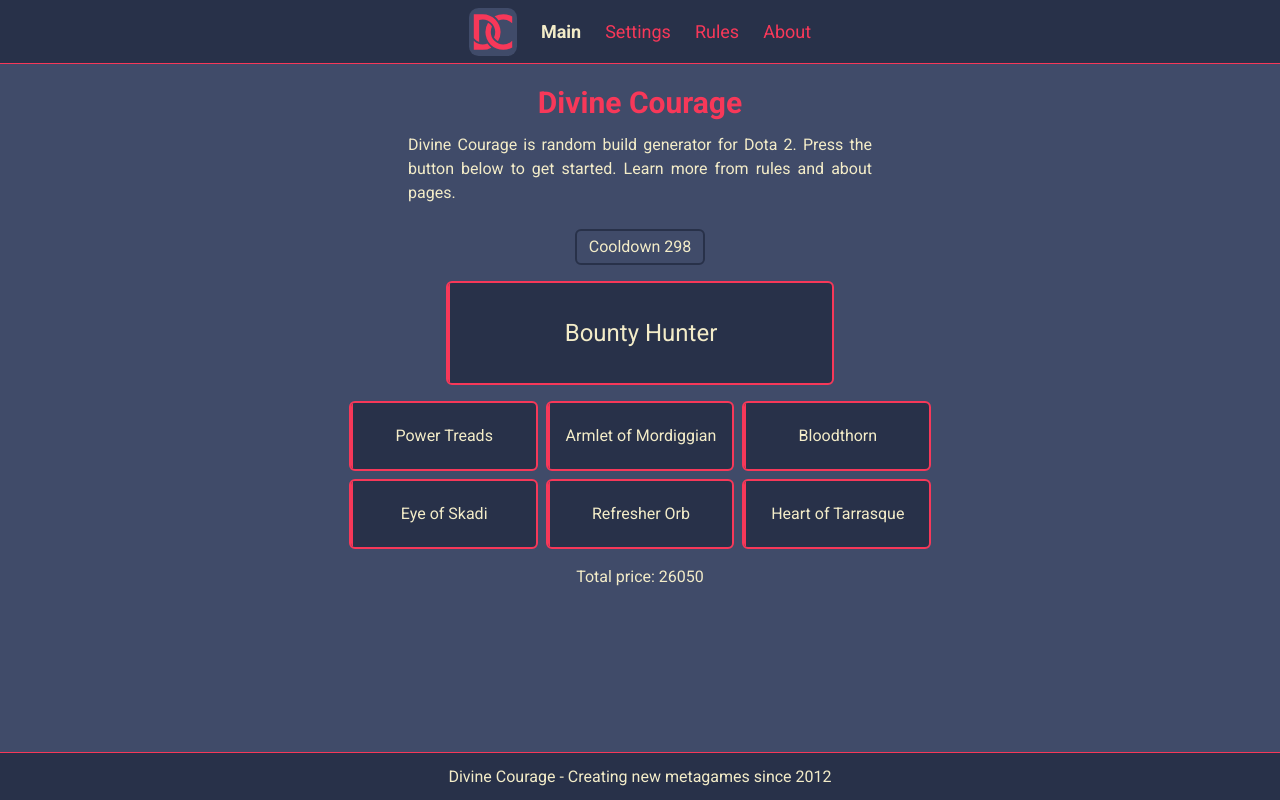
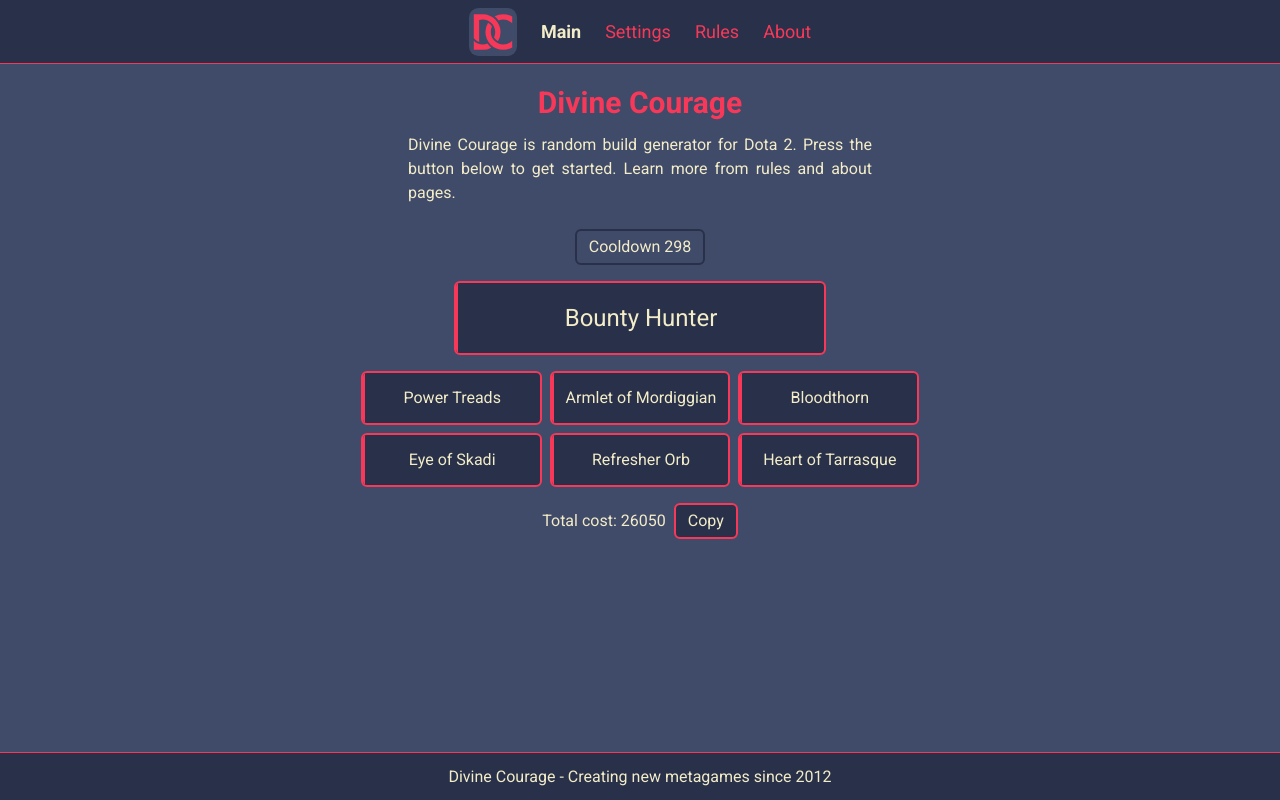
Before and after one commit to ropedy/divine-courage, a React (Vite) app: page / in a window 1280 px wide. Both pictures are taken after a click on the button "Generate". Built offline with nearby package versions, Linux system fonts and the light colour scheme.

Commit message:
Added "copy to clipboard" -button + some styling changes

```diff
--- a/src/components/ItemCard.js
+++ b/src/components/ItemCard.js
@@ -4,8 +4,8 @@
 
 const ItemCard = ({ item, isHero = false }) => {
   return <div className={`rounded-md bg-dc-bg-dark flex items-center overflow-hidden border-2 border-dc-accent ${isHero ? 'mb-4 lg:w-2/3 lg:mx-auto' : ''}`}>
-    <img className='border-r-2 border-dc-accent' src={icons[item.icon.replace(/_icon\.png$/, '')]} style={{ height: isHero ? '100px' : '66px' }}></img>
-    <span className={`m-auto p-4 ${isHero ? 'text-2xl' : ''}`}>{item.name}</span>
+    <img className='border-r-2 border-dc-accent' src={icons[item.icon.replace(/_icon\.png$/, '')]} style={{ height: isHero ? '70px' : '50px' }}></img>
+    <span className={`m-auto p-3 ${isHero ? 'text-2xl' : ''}`}>{item.name}</span>
   </div>;
 };
 
--- a/src/pages/HomePage.js
+++ b/src/pages/HomePage.js
@@ -62,6 +62,15 @@
     setCooldown(cdSec);
   };
 
+  const copyToClipboard = () => {
+    const hero = `${build.hero.name} with `;
+    const boots = `${build.boots.name}, `;
+    const items = `${build.items.map(i => i.name).join(', ')}. `.replace(/,(?!.*,)/, ' and');
+    const cost = `Total cost: ${build.price}.`;
+
+    navigator.clipboard.writeText(hero + boots + items + cost);
+  };
+
   return <div className='flex flex-col'>
     <h1 className='text-3xl text-dc-accent font-bold mx-auto'>Divine Courage</h1>
     <p className='mx-auto p-2 max-w-120 text-justify'>
@@ -69,8 +78,9 @@
     </p>
     <button
       disabled={randomDisabled}
-      className='mx-auto my-4 py-1 px-3 border-2 border-dc-accent active:border-dc-fg focus:outline-none bg-dc-bg-dark hover:bg-dc-accent rounded-md disabled:border-dc-bg-dark disabled:bg-dc-bg disabled:cursor-not-allowed transition-bg ease-out duration-150'
+      className='btn mx-auto my-4'
       onClick={random}
+      title={randomDisabled ? 'Generator on cooldown' : 'Generate a build'}
     >
       { randomDisabled ? 'Cooldown ' + cooldown : 'Generate' }
     </button>
@@ -82,7 +92,10 @@
           <ItemCard key={it.id} item={ { ...it } } isHero={false} />
         )}
       </div>
-      <div className='flex justify-center my-4'>Total price: {build.price}</div>
+      <div className='flex justify-center items-center my-4'>
+        <span>Total cost: {build.price}</span>
+        <button className='m-0 ml-2 btn' onClick={copyToClipboard} title='Copy build to clipboard'>Copy</button>
+      </div>
     </div> : null}
   </div>;
 };
--- a/styles.css
+++ b/styles.css
@@ -11,3 +11,23 @@
 .nav-link:hover {
   @apply text-dc-fg;
 }
+
+.btn {
+  @apply py-1 px-3 border-2 border-dc-accent bg-dc-bg-dark rounded-md transition-bg ease-out duration-150;
+}
+
+.btn:active {
+  @apply border-dc-fg;
+}
+
+.btn:hover {
+  @apply bg-dc-accent;
+}
+
+.btn:disabled {
+  @apply border-dc-bg-dark bg-dc-bg cursor-not-allowed;
+}
+
+.btn:focus {
+  @apply outline-none;
+}
```
